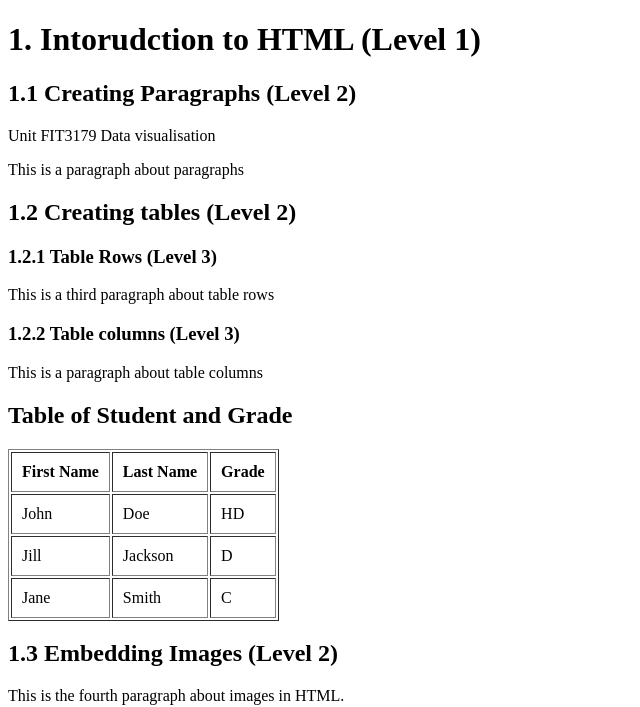
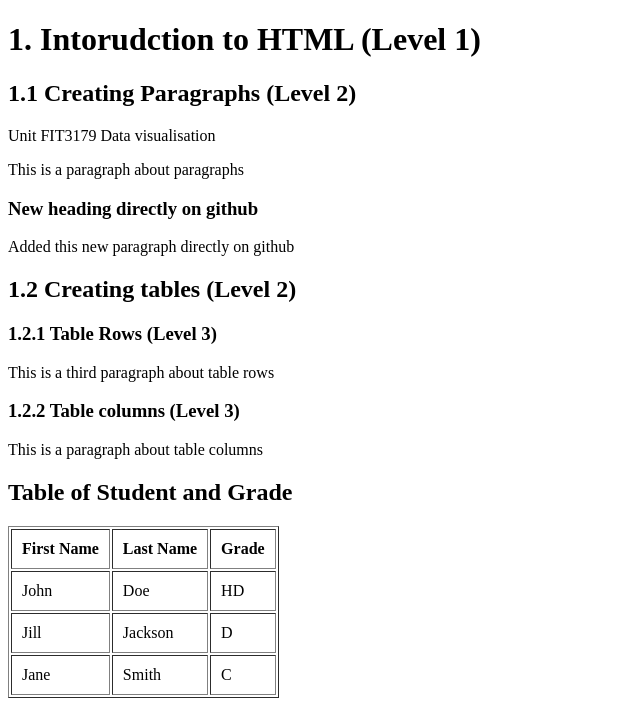
Before and after one commit to asam0019/3179, a plain HTML site: page index.html in a window 1280 px wide. Shown: the top 707 px of the page, without its empty margins (0-640 px from the left). Drawn offline with Linux system fonts and the light colour scheme.

Commit message:
Update index.html
Editing directly on GITHUB

```diff
--- a/index.html
+++ b/index.html
@@ -9,6 +9,9 @@
     <h2>1.1 Creating Paragraphs (Level 2)</h2>
     <p>Unit FIT3179 Data visualisation</p>
     <p>This is a paragraph about paragraphs</p>
+
+    <h3>New heading directly on github</h3>
+    <p>Added this new paragraph directly on github</p>
 
     <h2>1.2 Creating tables (Level 2)</h2>
     <h3>1.2.1 Table Rows (Level 3)</h3>
```
